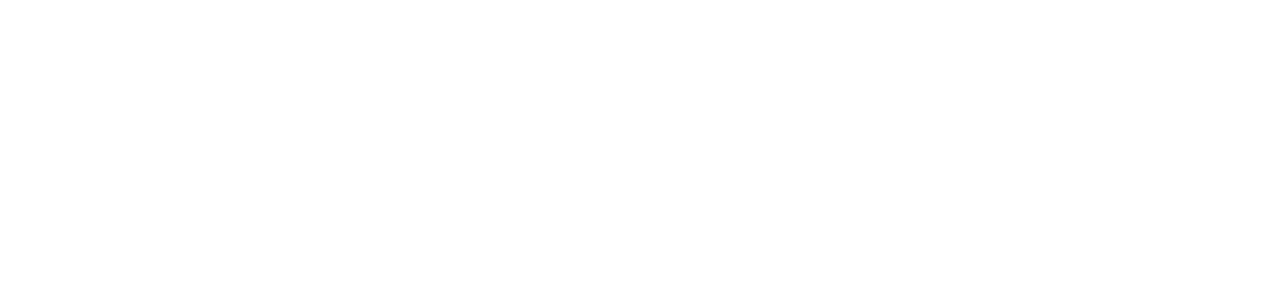
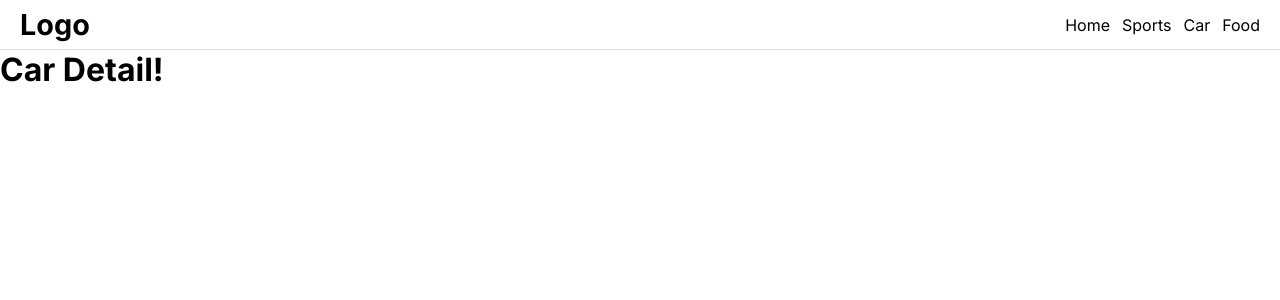
Before and after one commit to sonseong10/learn-next, a Next.js app in the folder day_2/: page /category/Car in a window 1280 px wide. Before the commit this address had no page. Shown: the top 300 px of the page. Built offline with nearby package versions, Linux system fonts and the light colour scheme.

Commit message:
retuch ssg rendering

```diff
--- /dev/null
+++ b/day_2/data/category.json
@@ -0,0 +1,17 @@
+[
+  {
+    "id": "123",
+    "name": "Sports",
+    "list": []
+  },
+  {
+    "id": "456",
+    "name": "Car",
+    "list": []
+  },
+  {
+    "id": "789",
+    "name": "Food",
+    "list": []
+  }
+]
--- a/day_2/src/app/category/[slug]/page.tsx
+++ b/day_2/src/app/category/[slug]/page.tsx
@@ -1,24 +1,26 @@
 import React from "react";
 import { notFound } from "next/navigation";
+import { getCategory, getCategorys } from "@/service/category";
 
 type ICategoryDetailProps = {
   params: {
     slug: string;
   };
 };
-function CategoryDetail({ params }: ICategoryDetailProps) {
-  if (params.slug !== "car" && params.slug !== "food") {
+async function CategoryDetail({ params: { slug } }: ICategoryDetailProps) {
+  const category = await getCategory(slug);
+  if (!category) {
     notFound();
   }
 
-  return <h1>{params.slug}Detail!</h1>;
+  return <h1>{category.name} Detail!</h1>;
 }
 
 export default CategoryDetail;
 
-export function generateStaticParams() {
-  const popularCategory = ["car", "food"];
+export async function generateStaticParams() {
+  const popularCategory = await getCategorys();
   return popularCategory.map((category) => ({
-    slug: category,
+    slug: category.name,
   }));
 }
--- a/day_2/src/app/header.module.css
+++ b/day_2/src/app/header.module.css
@@ -1,13 +1,27 @@
-header.gnb {
+.gnb {
   display: flex;
   align-items: center;
+  justify-content: space-between;
   padding: 0 20px;
   height: 50px;
   border-bottom: 1px solid #ddd;
-  background-color: #fff;
+
+  .navigation {
+
+    .link {
+
+
+    }
+
+    .link:not(:last-child) {
+      margin-right: 12px;
+    }
+  }
+
+
+
+  .logo {
+    font-size: 1.8rem;
+    font-weight: 700;
+  }
 }
-
-a.logo {
-  font-size: 1.8rem;
-  font-weight: 700;
-}
--- a/day_2/src/app/layout.tsx
+++ b/day_2/src/app/layout.tsx
@@ -3,6 +3,7 @@
 import styles from "./header.module.css";
 import type { Metadata } from "next";
 import { Inter } from "next/font/google";
+import { getCategorys } from "@/service/category";
 
 const inter = Inter({ subsets: ["latin"] });
 
@@ -11,11 +12,12 @@
   description: "Generated by create next app",
 };
 
-export default function RootLayout({
+export default async function RootLayout({
   children,
 }: {
   children: React.ReactNode;
 }) {
+  const categorys = await getCategorys();
   return (
     <html lang="en">
       <body className={inter.className}>
@@ -23,6 +25,22 @@
           <Link href="/" className={styles.logo}>
             Logo
           </Link>
+
+          <nav className={styles.navigation}>
+            <Link href="/home" className={styles.link}>
+              Home
+            </Link>
+
+            {categorys.map((category) => (
+              <Link
+                href={`/category/${category.name}`}
+                className={styles.link}
+                key={category.id}
+              >
+                {category.name}
+              </Link>
+            ))}
+          </nav>
         </header>
         {children}
         <footer></footer>
--- /dev/null
+++ b/day_2/src/service/category.ts
@@ -0,0 +1,21 @@
+import path from "path";
+import { promises as fs } from "fs";
+
+export type Category = {
+  id: string;
+  name: string;
+  list: Array<{ title: string }>;
+};
+
+export const getCategorys = async (): Promise<Category[]> => {
+  const filePath = path.join(process.cwd(), "data", "category.json");
+  const data = await fs.readFile(filePath, "utf-8");
+  return JSON.parse(data);
+};
+
+export const getCategory = async (
+  id: string
+): Promise<Category | undefined> => {
+  const category = await getCategorys();
+  return category.find((item) => item.name === id);
+};
```
